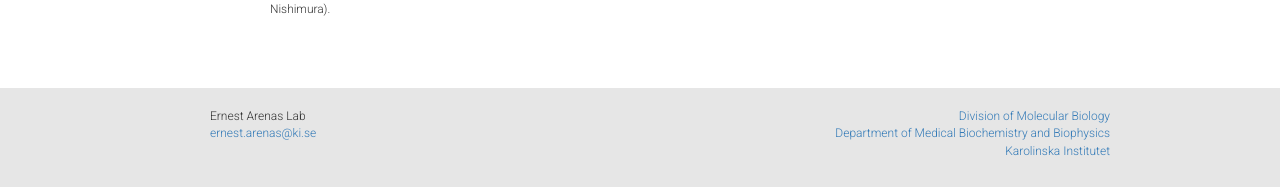
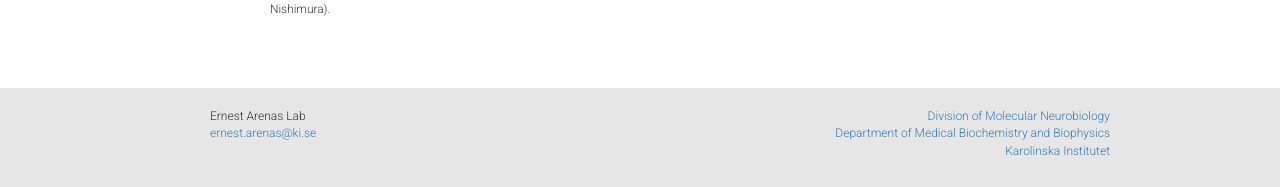
Before and after one commit to ArenasLab/arenaslab.github.io, a Jekyll site: the page research/index.html, which Jekyll copies as it is, in a window 1280 px wide and 900 px high, scrolled down 1750 px. Shown: the part 710-897 px from the top of the window. Built offline with Jekyll 4.4.1, drawn with Linux system fonts in a browser that asks for light colours.

Commit message:
Update index.html

```diff
--- a/research/index.html
+++ b/research/index.html
@@ -146,8 +146,8 @@
         </div>
         <div class=" col-sm-8  col-md-9 col-lg-9" align="right">
 	  <ul>
-            <li><a href="http://kiedit.ki.se/en/mbb/research-division-of-molecular-neurobiology">Division of Molecular Biology</a></li>
-            <li><a href="http://kiedit.ki.se/en/mbb/startpage">Department of Medical Biochemistry and Biophysics</a></li>
+            <li><a href="https://ki.se/en/mbb/research-division-of-molecular-neurobiology">Division of Molecular Neurobiology</a></li>
+            <li><a href="https://ki.se/en/mbb/startpage">Department of Medical Biochemistry and Biophysics</a></li>
             <li><a href="http://ki.se/en/startpage">Karolinska Institutet</a></li>
           </ul>
         </div>
```
